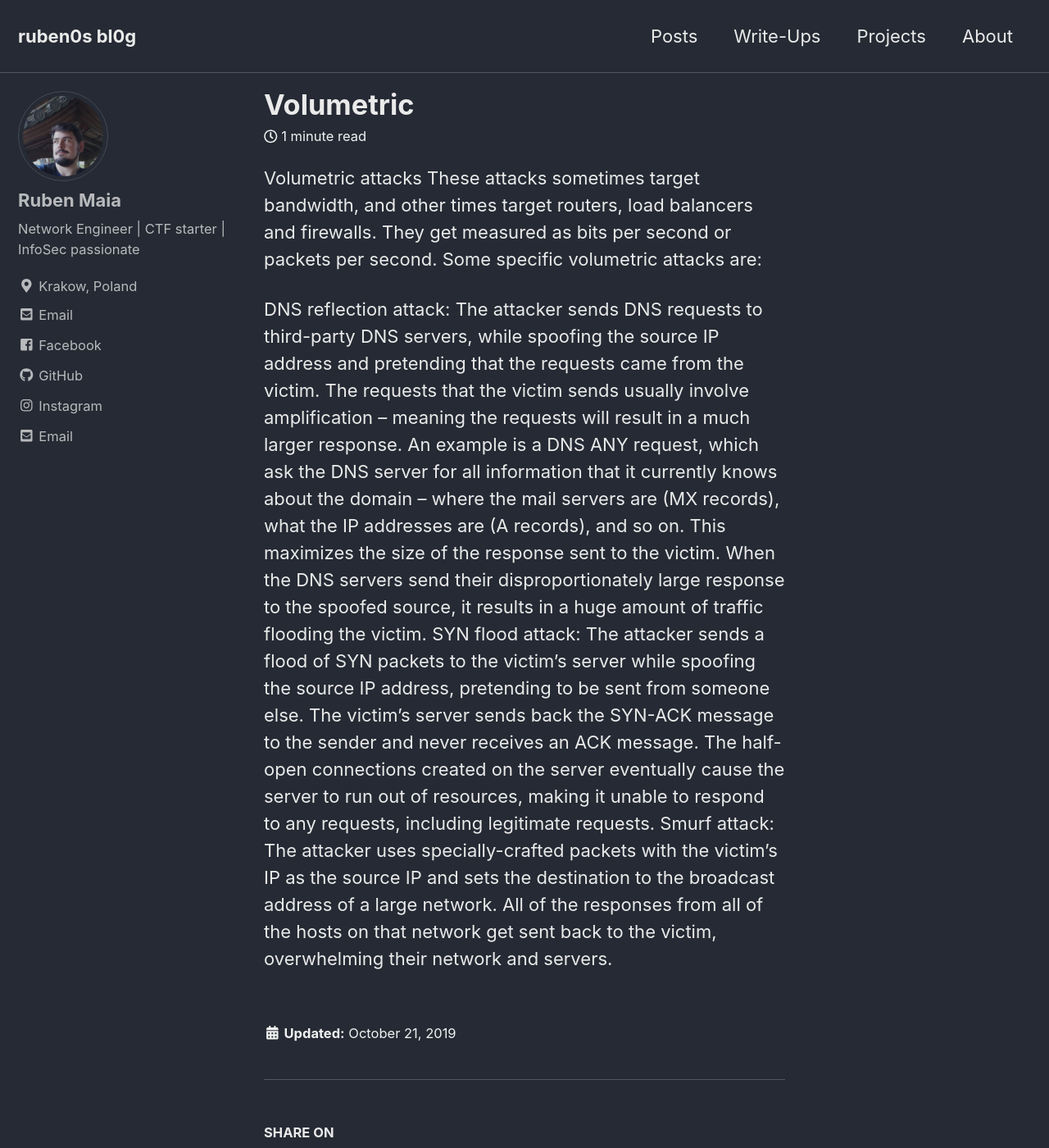
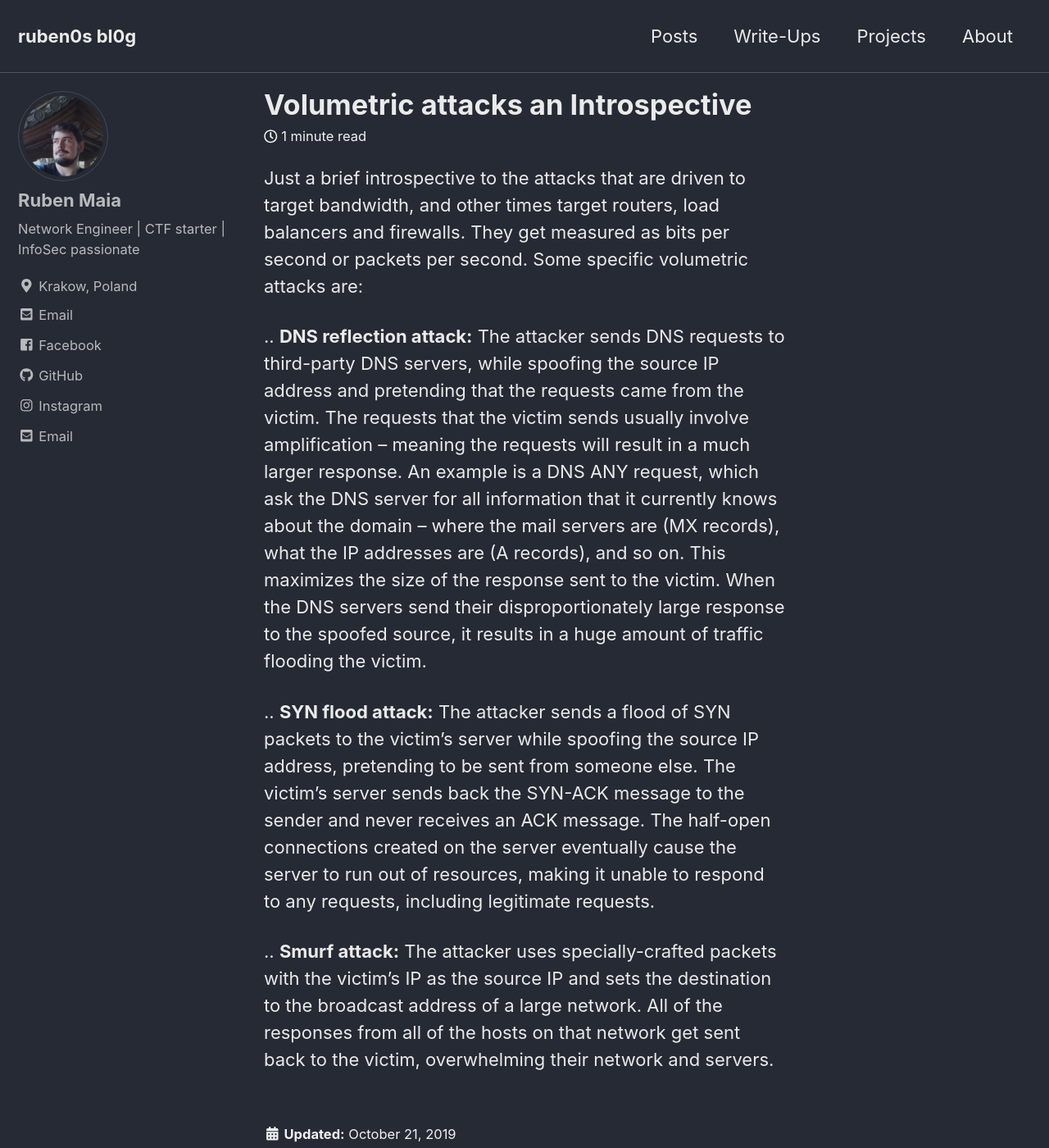
Before and after one commit to rbnmaia/rbnmaia.github.io, a Jekyll site: the page built from _posts/2019-10-21-volumetric.md, in a window 1280 px wide and 1400 px high. Shown: the whole window at 82% size. Built offline with Jekyll 4.4.1, drawn with Linux system fonts in a browser that asks for light colours; cached includes are drawn as plain includes.

Commit message:
Update 2019-10-21-volumetric.md

```diff
--- a/_posts/2019-10-21-volumetric.md
+++ b/_posts/2019-10-21-volumetric.md
@@ -1,6 +1,11 @@
-Volumetric attacks
-These attacks sometimes target bandwidth, and other times target routers, load balancers and firewalls. They get measured as bits per second or packets per second. Some specific volumetric attacks are:
+---
+title: Volumetric attacks an Introspective
+---
 
-DNS reflection attack: The attacker sends DNS requests to third-party DNS servers, while spoofing the source IP address and pretending that the requests came from the victim. The requests that the victim sends usually involve amplification – meaning the requests will result in a much larger response. An example is a DNS ANY request, which ask the DNS server for all information that it currently knows about the domain – where the mail servers are (MX records), what the IP addresses are (A records), and so on. This maximizes the size of the response sent to the victim. When the DNS servers send their disproportionately large response to the spoofed source, it results in a huge amount of traffic flooding the victim.
-SYN flood attack: The attacker sends a flood of SYN packets to the victim’s server while spoofing the source IP address, pretending to be sent from someone else. The victim’s server sends back the SYN-ACK message to the sender and never receives an ACK message. The half-open connections created on the server eventually cause the server to run out of resources, making it unable to respond to any requests, including legitimate requests.
-Smurf attack: The attacker uses specially-crafted packets with the victim’s IP as the source IP and sets the destination to the broadcast address of a large network. All of the responses from all of the hosts on that network get sent back to the victim, overwhelming their network and servers.
+Just a brief introspective to the attacks that are driven to target bandwidth, and other times target routers, load balancers and firewalls. They get measured as bits per second or packets per second. Some specific volumetric attacks are:
+
+.. **DNS reflection attack:** The attacker sends DNS requests to third-party DNS servers, while spoofing the source IP address and pretending that the requests came from the victim. The requests that the victim sends usually involve amplification – meaning the requests will result in a much larger response. An example is a DNS ANY request, which ask the DNS server for all information that it currently knows about the domain – where the mail servers are (MX records), what the IP addresses are (A records), and so on. This maximizes the size of the response sent to the victim. When the DNS servers send their disproportionately large response to the spoofed source, it results in a huge amount of traffic flooding the victim.
+
+.. **SYN flood attack:** The attacker sends a flood of SYN packets to the victim’s server while spoofing the source IP address, pretending to be sent from someone else. The victim’s server sends back the SYN-ACK message to the sender and never receives an ACK message. The half-open connections created on the server eventually cause the server to run out of resources, making it unable to respond to any requests, including legitimate requests.
+
+.. **Smurf attack:** The attacker uses specially-crafted packets with the victim’s IP as the source IP and sets the destination to the broadcast address of a large network. All of the responses from all of the hosts on that network get sent back to the victim, overwhelming their network and servers.
```
